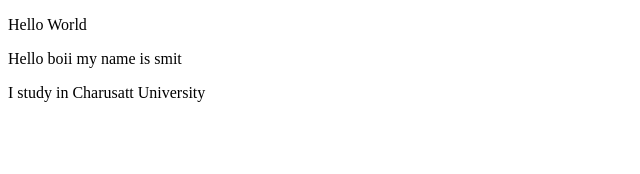
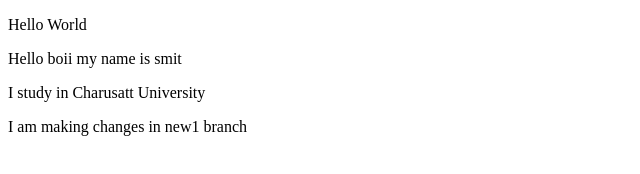
Before and after one commit to SmitGandhi10022005/GIT-LEARN, a plain HTML site: page index.html in a window 1280 px wide. Shown: the whole page, without its empty margins (0-640 px from the left). Drawn offline with Linux system fonts and the light colour scheme.

Commit message:
change in new1 branch

```diff
--- a/index.html
+++ b/index.html
@@ -10,5 +10,6 @@
     <p>Hello boii my name is smit</p>
     <p>I study in Charusatt University
     </p>
+    <p>I am making changes in new1 branch</p>
 </body>
 </html>
```
